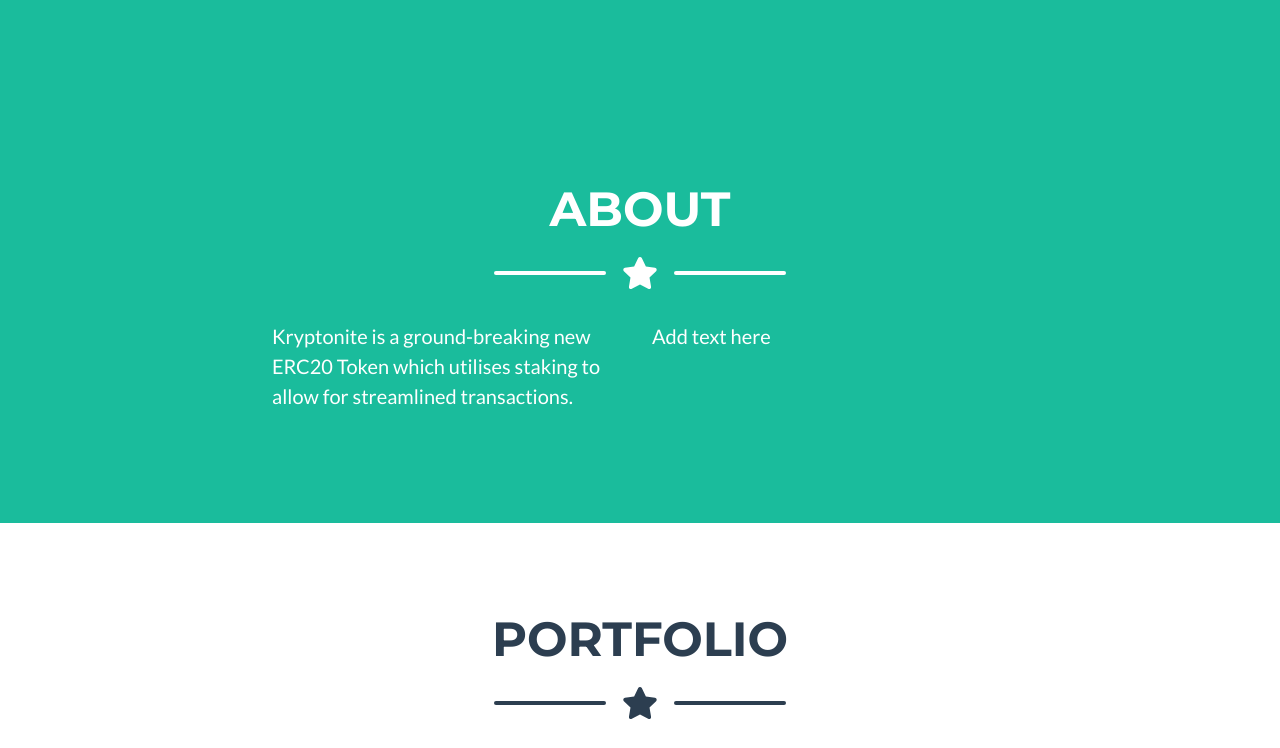
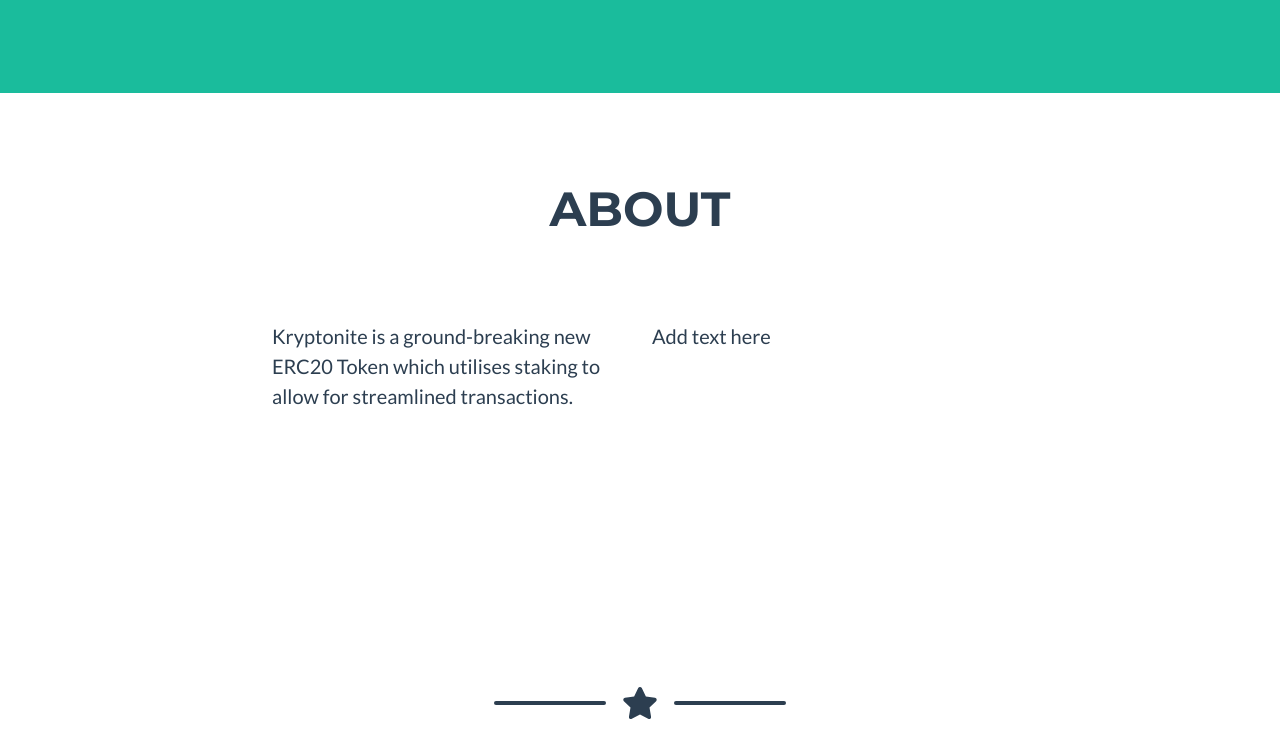
Before and after one commit to KryptoniteCoin/Kryptonite, a plain HTML site: page index.html in a window 1280 px wide. Shown: the part 690-1438 px from the top of the page. Drawn offline with nearby package versions, Linux system fonts and the light colour scheme.

Commit message:
Update index.html

```diff
--- a/index.html
+++ b/index.html
@@ -52,10 +52,10 @@
             </div>
         </header>
         <!-- About Section-->
-        <section class="page-section bg-primary text-white mb-0" id="about">
+        <section class="page-section text-secondary mb-0" id="about">
             <div class="container">
                 <!-- About Section Heading-->
-                <h2 class="page-section-heading text-center text-uppercase text-white">About</h2>
+                <h2 class="page-section-heading text-center text-uppercase text-secondary">About</h2>
                 <!-- Icon Divider-->
                 <div class="divider-custom divider-light">
                     <div class="divider-custom-line"></div>
@@ -70,10 +70,10 @@
             </div>
         </section>
         <!-- Features Section-->
-        <section class="page-section features" id="features">
+        <section class="page-section features background-primary" id="features">
             <div class="container">
                 <!-- Portfolio Section Heading-->
-                <h2 class="page-section-heading text-center text-uppercase text-secondary mb-0">Portfolio</h2>
+                <h2 class="page-section-heading text-center text-uppercase text-white mb-0">Portfolio</h2>
                 <!-- Icon Divider-->
                 <div class="divider-custom">
                     <div class="divider-custom-line"></div>
```
